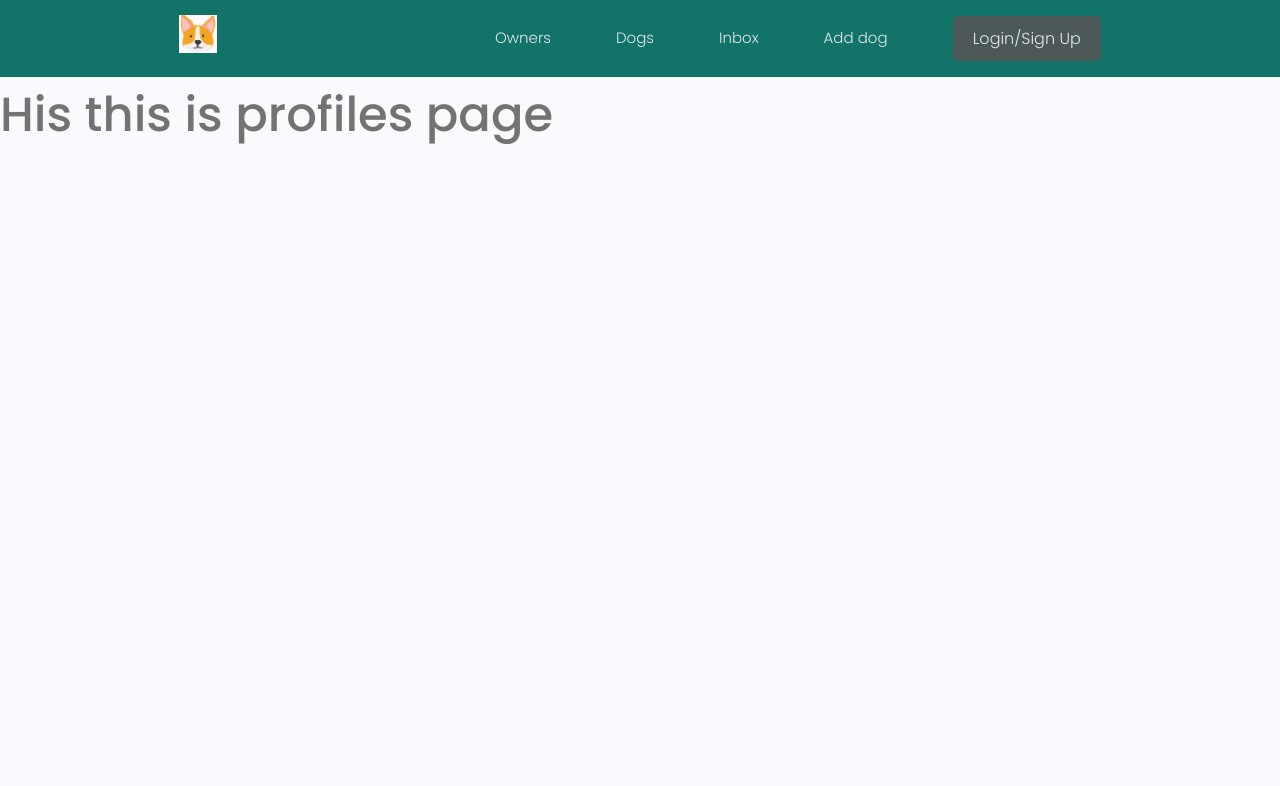
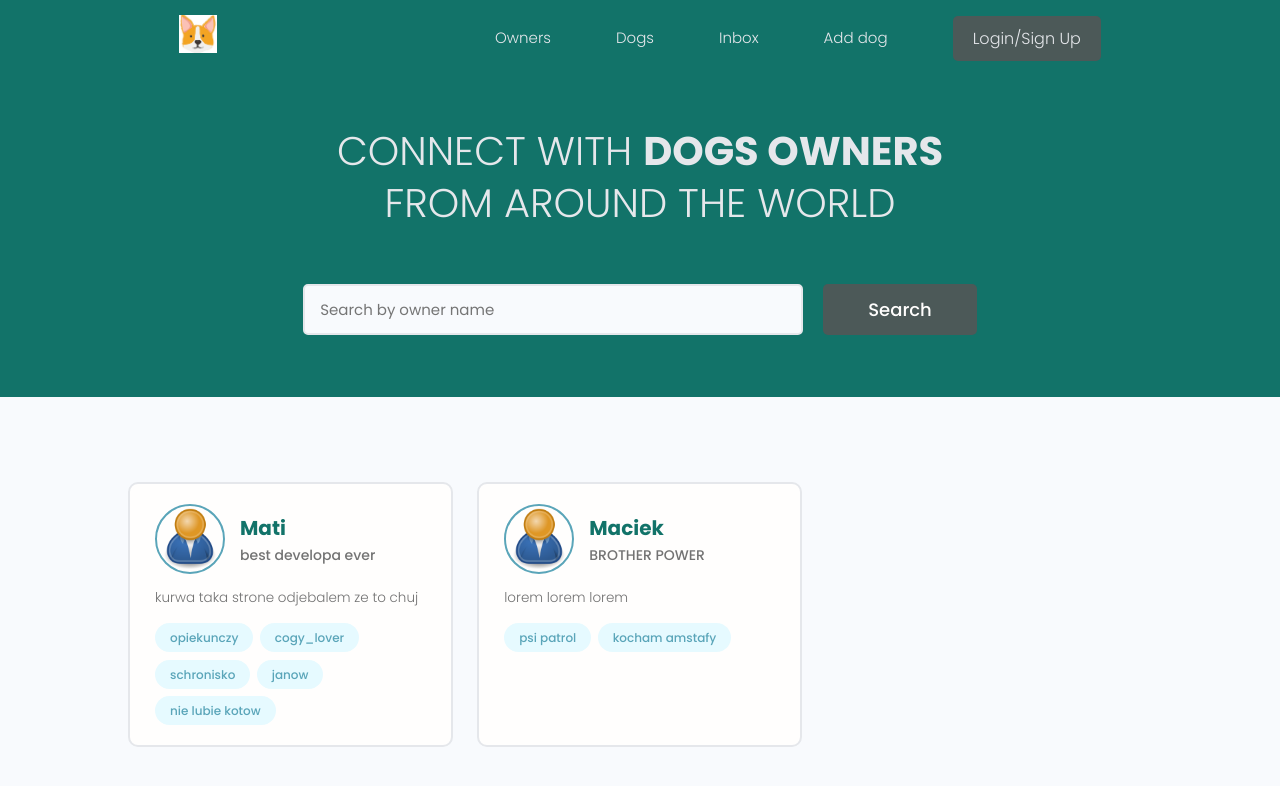
Before and after one commit to Zenkovsky03/CorgyConnect, a Django app: page / in a window 1280 px wide. Shown: the top 786 px of the page. Run offline with Django 5.2, Linux system fonts and the light colour scheme; data comes from the database, SQL or seed files in the repository; both versions use the stored data as it was after the commit; some libraries are stand-ins or nearby versions.

Commit message:
add: render profiles of owners dogs

```diff
--- a/doggs/templates/doggs/dogs.html
+++ b/doggs/templates/doggs/dogs.html
@@ -29,7 +29,7 @@
                     <img class="project__thumbnail" src="{{ i.featured_image.url }}" alt="dog thumbnail" />
                     <div class="card__body">
                       <h3 class="project__title">{{ i.name }}</h3>
-                      <p><a class="project__author" href="profile.html">By {{ i.owner.name }}</a></p>
+                      <p><a class="project__author" href="{% url 'user-profile' i.owner.id %}">By {{ i.owner.name }}</a></p>
                       <p class="project--rating"><span style="font-weight: bold;">{{ i.vote_ratio }}%</span> Posittive Feedback ({{ i.vote_total }} Vote{{ i.vote_total|pluralize:"s" }})</p>
                       <div class="project__tags">
                           {% for tag in i.tags.all %}
--- a/users/admin.py
+++ b/users/admin.py
@@ -1,5 +1,6 @@
 from django.contrib import admin
-from .models import Profile
+from .models import Profile, Skill
 # Register your models here.
 
 admin.site.register(Profile)
+admin.site.register(Skill)
--- a/users/models.py
+++ b/users/models.py
@@ -9,6 +9,7 @@ class Profile(models.Model):
     name = models.CharField(max_length=200, blank=True, null=True)
     email = models.EmailField(max_length=500, blank=True, null=True)
     username = models.CharField(max_length=200, blank=True, null=True)
+    location = models.CharField(max_length=200, blank=True, null=True)
     short_intro = models.CharField(max_length=200, blank=True, null=True)
     bio = models.TextField(blank=True, null=True)
     profile_image = models.ImageField(null=True, blank=True, upload_to='profiles/', default='profiles/user-default.png')
@@ -21,3 +22,14 @@ class Profile(models.Model):
 
     def __str__(self):
         return str(self.user.username)
+
+
+class Skill(models.Model):
+    id = models.UUIDField(primary_key=True, default=uuid.uuid4, unique=True, editable=False)
+    owner = models.ForeignKey(Profile, on_delete=models.CASCADE, null=True, blank=True)
+    name = models.CharField(max_length=200, null=True, blank=True)
+    description = models.TextField(null=True, blank=True)
+    created = models.DateTimeField(auto_now_add=True)
+
+    def __str__(self):
+        return self.name
--- a/users/templates/users/profiles.html
+++ b/users/templates/users/profiles.html
@@ -1,5 +1,55 @@
 {% extends 'main.html' %}
 
 {% block content %}
-    <h1>His this is profiles page</h1>
+      <!-- Main Section -->
+  <main class="home">
+    <section class="hero-section text-center">
+      <div class="container container--narrow">
+        <div class="hero-section__box">
+          <h2>CONNECT WITH <span>DOGS OWNERS</span></h2>
+          <h2>FROM AROUND THE WORLD</h2>
+        </div>
+        <div class="hero-section__search">
+          <form class="form" action="#" method="get">
+            <div class="form__field">
+              <label for="formInput#search">Search Owners </label>
+              <input class="input input--text" id="formInput#search" type="text" name="text"
+                placeholder="Search by owner name" />
+            </div>
+            <input class="btn btn--sub btn--lg" type="submit" value="Search" />
+          </form>
+        </div>
+      </div>
+    </section>
+    <!-- Search Result: DevList -->
+    <section class="devlist">
+      <div class="container">
+        <div class="grid grid--three">
+            {% for profileObj in profiles %}
+              <div class="column card">
+                <div class="dev">
+                  <a href="{%  url 'user-profile' profileObj.id %}" class="card__body">
+                    <div class="dev__profile">
+                      <img class="avatar avatar--md" src="{{ profileObj.profile_image.url }}" alt="image" />
+                      <div class="dev__meta">
+                        <h3>{{ profileObj.name}}</h3>
+                        <h5>{{ profileObj.short_intro|slice:"60" }}</h5>
+                      </div>
+                    </div>
+                    <p class="dev__info">{{ profileObj.bio|slice:"150" }}</p>
+                    <div class="dev__skills">
+                        {% for skill in profileObj.skill_set.all|slice:"5" %}
+                          <span class="tag tag--pill tag--main">
+                            <small>{{ skill }}</small>
+                          </span>
+                        {% endfor %}
+                    </div>
+                  </a>
+                </div>
+              </div>
+            {% endfor %}
+        </div>
+      </div>
+    </section>
+  </main>
 {% endblock content  %}
--- a/users/urls.py
+++ b/users/urls.py
@@ -2,5 +2,6 @@ from django.urls import path
 from . import views
 
 urlpatterns = [
-    path('', views.profiles, name='profiles')
+    path('', views.profiles, name='profiles'),
+    path('profile/<str:pk>/', views.userProfile, name='user-profile'),
 ]
--- a/users/views.py
+++ b/users/views.py
@@ -1,6 +1,21 @@
 from django.shortcuts import render
-
+from .models import Profile
 # Create your views here.
 
 def profiles(request):
-    return render(request, 'users/profiles.html')
+    profiles = Profile.objects.all()
+    context = {
+        'profiles': profiles,
+    }
+    return render(request, 'users/profiles.html', context)
+
+def userProfile(request, pk):
+    profile = Profile.objects.get(id=pk)
+    topSKills = profile.skill_set.exclude(description__exact="")
+    otherSkills = profile.skill_set.filter(description="")
+    context = {
+        'profile': profile,
+        'topSkills':topSKills,
+        'otherSkills':otherSkills,
+    }
+    return render(request, 'users/user-profile.html', context)
```
Also changed, not shown: users/templates/users/user-profile.html (added, +104 -0 lines), db.sqlite3, users/migrations/0003_profile_location_skill.py (added).
